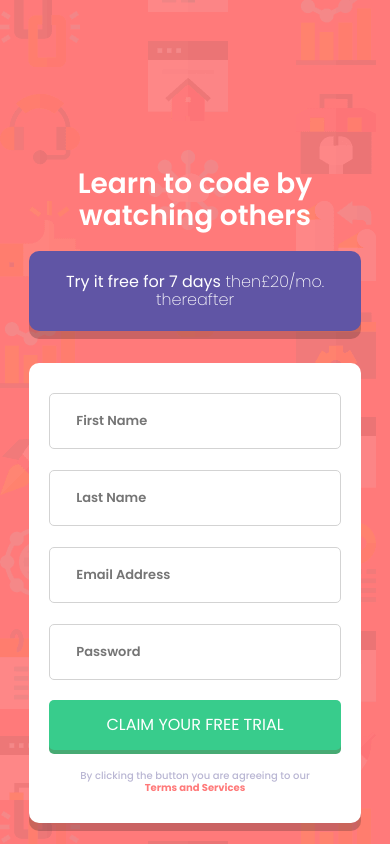
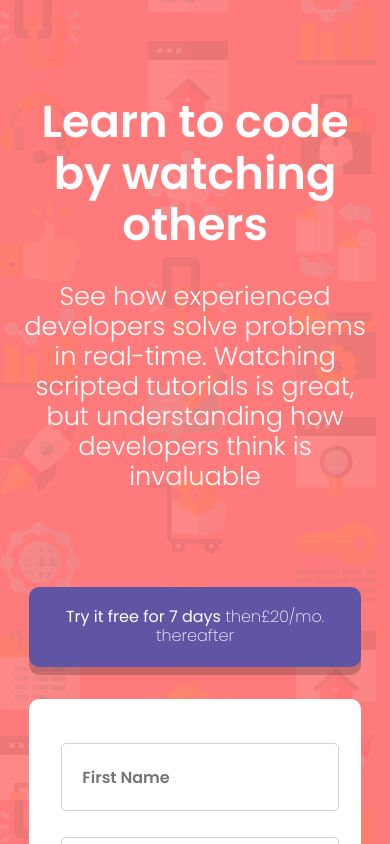
Before and after one commit to AlfieDarko/frontendmentor-01, a Next.js app: page / in a window 390 px wide. Shown: the top 844 px of the page. Built offline with nearby package versions, Linux system fonts and the light colour scheme.

Commit message:
fixed responsiveness

```diff
--- a/components/form.jsx
+++ b/components/form.jsx
@@ -125,6 +125,7 @@ const Form = () => {
       <p className="lead-gen__small-print">
         By clicking the button you are agreeing to our
         <span className="lead-gen__small-print--important">
+          {" "}
           Terms and Services
         </span>
       </p>
--- a/components/main.jsx
+++ b/components/main.jsx
@@ -8,7 +8,7 @@ import Offer from "./offer";
 
 const Main = () => (
   <div className="container">
-    <Copy header={COPY_HEADER} paragraph={COPY_PARAGRAPH} />
+    <Copy header={COPY_HEADER} content={COPY_PARAGRAPH} />
     <div className="lead-gen__container">
       <Offer freeTrialInDays={7} subscriptionPrice={20} currencySymbol={"£"} />
       <Form />
--- a/styles/main.scss
+++ b/styles/main.scss
@@ -12,15 +12,20 @@ body {
   background-image: url("/bg-intro-desktop.png");
 }
 
+// mobile first approach
 .container {
   display: flex;
   height: 100vh;
   flex-direction: column;
   align-items: center;
-  @media only screen and (min-width: 768px) {
+
+  @media only screen and (min-width: 1000px) {
     flex-direction: row;
     justify-content: center;
     align-items: center;
+  }
+
+  @media only screen and (min-width: 1200px) {
   }
 }
 
@@ -28,39 +33,52 @@ body {
   &__container {
     width: 90vw;
     text-align: center;
-    @media only screen and (min-width: 768px) {
+    @media only screen and (min-width: 1000px) {
       text-align: left;
       width: 40vw;
       height: 80vh;
-      padding-left: 2em;
-      padding-right: 2em;
-      // justify-content: center;
+      padding-left: 2rem;
+      padding-right: 2rem;
+      justify-content: center;
 
+      display: flex;
+      flex-direction: column;
+    }
+
+    @media only screen and (min-width: 1200px) {
+      text-align: left;
+      width: 40vw;
+      height: 80vh;
+      padding-left: 2rem;
+      padding-right: 2rem;
+      justify-content: center;
       display: flex;
       flex-direction: column;
     }
   }
 
   &__header {
-    margin-top: 6em;
+    margin-top: 6rem;
     color: white;
-    font-size: 2.8em;
+    font-size: 2.8rem;
     font-weight: 600;
 
-    @media only screen and (min-width: 768px) {
-      font-size: 5em;
+    @media only screen and (min-width: 1000px) {
+      font-size: 3.6rem;
       font-weight: bold;
     }
   }
 
   &__paragraph {
     color: white;
-    font-size: 1.6em;
+    font-size: 1.6rem;
     font-weight: 300;
     line-height: 30px;
-    @media only screen and (min-width: 768px) {
-      font-size: 1.6em;
-      line-height: 1.8em;
+    margin-bottom: 6rem;
+
+    @media only screen and (min-width: 1000px) {
+      font-size: 1.4rem;
+      line-height: 2rem;
       font-weight: 300;
     }
   }
@@ -71,7 +89,11 @@ body {
     display: flex;
     flex-direction: column;
     width: 85vw;
-    @media only screen and (min-width: 768px) {
+    @media only screen and (min-width: 1000px) {
+      width: 40vw;
+    }
+
+    @media only screen and (min-width: 1200px) {
       width: 35vw;
     }
   }
@@ -79,7 +101,7 @@ body {
   &__form {
     display: flex;
     flex-direction: column;
-    padding: 2em;
+    padding: 2rem;
     border-radius: 10px;
     background-color: white;
   }
@@ -87,13 +109,13 @@ body {
   &__offer {
     display: flex;
     justify-content: center;
-    margin-bottom: 2em;
-    font-size: 1.6em;
+    margin-bottom: 2rem;
+    font-size: 1rem;
 
     background-color: hsl(248, 32%, 49%);
     color: white;
     border-radius: 10px;
-    padding: 0.35em;
+    padding: 0.35rem;
     box-shadow: 0px 8px #5430304f;
     text-align: center;
 
@@ -101,7 +123,7 @@ body {
       font-weight: 200;
     }
 
-    @media only screen and (min-width: 768px) {
+    @media only screen and (min-width: 1000px) {
       // text
     }
   }
@@ -112,11 +134,11 @@ body {
     align-items: center;
     color: white;
     background-color: hsl(154, 59%, 51%);
-    margin-top: 1em;
-    margin-bottom: 1em;
-    height: 3em;
+    margin-top: 1rem;
+    margin-bottom: 1rem;
+    height: 3rem;
     border-radius: 5px;
-    height: 5em;
+    height: 5rem;
     box-shadow: 0px 4px #47aa73;
     cursor: pointer;
 
@@ -128,7 +150,7 @@ body {
       box-shadow: 0px 1px #39865c;
     }
     &--text-size-16 {
-      font-size: 1.6em;
+      font-size: 1.3rem;
     }
   }
   &__input-wrap {
@@ -136,15 +158,15 @@ body {
     grid-template-columns: 1fr 0;
   }
   &__input {
-    margin-top: 0.8em;
-    margin-bottom: 0.8em;
+    margin-top: 0.8rem;
+    margin-bottom: 0.8rem;
     border: solid lightgrey 1px;
     border-radius: 5px;
-    height: 4em;
+    height: 4rem;
     color: #747474;
-    padding-left: 2em;
+    padding-left: 20px;
     font-weight: bold;
-    font-size: 1.3em;
+    font-size: 1rem;
     font-weight: 600;
 
     &--error-text {
@@ -155,13 +177,17 @@ body {
     &--error-state {
       @extend .lead-gen__input;
       border: 2px solid hsl(0, 54%, 58%);
+      @media only screen and (min-width: 300px) and (max-width: 475px) {
+        // form input not adjusting to parent div
+        width: 95%;
+      }
     }
 
     &--error-icon {
       width: 40px;
       position: relative;
       right: 45px;
-      font-size: 2.5em;
+      font-size: 2.5rem;
       line-height: 20px;
       z-index: 1;
       display: flex;
@@ -172,14 +198,18 @@ body {
       border: solid hsl(248, 32%, 49%) 1px;
     }
 
-    @media only screen and (min-width: 768px) {
-      // text
-      padding-left: 3em;
+    @media only screen and (min-width: 1000px) {
+      padding-left: 3rem;
+    }
+
+    @media only screen and (min-width: 300px) and (max-width: 475px) {
+      // form input not adjusting to parent div
+      width: 95%;
     }
   }
 
   &__small-print {
-    font-size: 1em;
+    font-size: 1rem;
     display: flex;
     justify-content: center;
     color: hsl(246, 25%, 77%);
@@ -193,7 +223,8 @@ body {
       color: hsl(0, 100%, 74%);
     }
 
-    @media only screen and (min-width: 768px) {
+    @media only screen and (min-width: 1000px) {
+      display: inline;
       // text
     }
   }
```
Also changed, not shown: styles/mixin.scss (added, +25 -0 lines).
